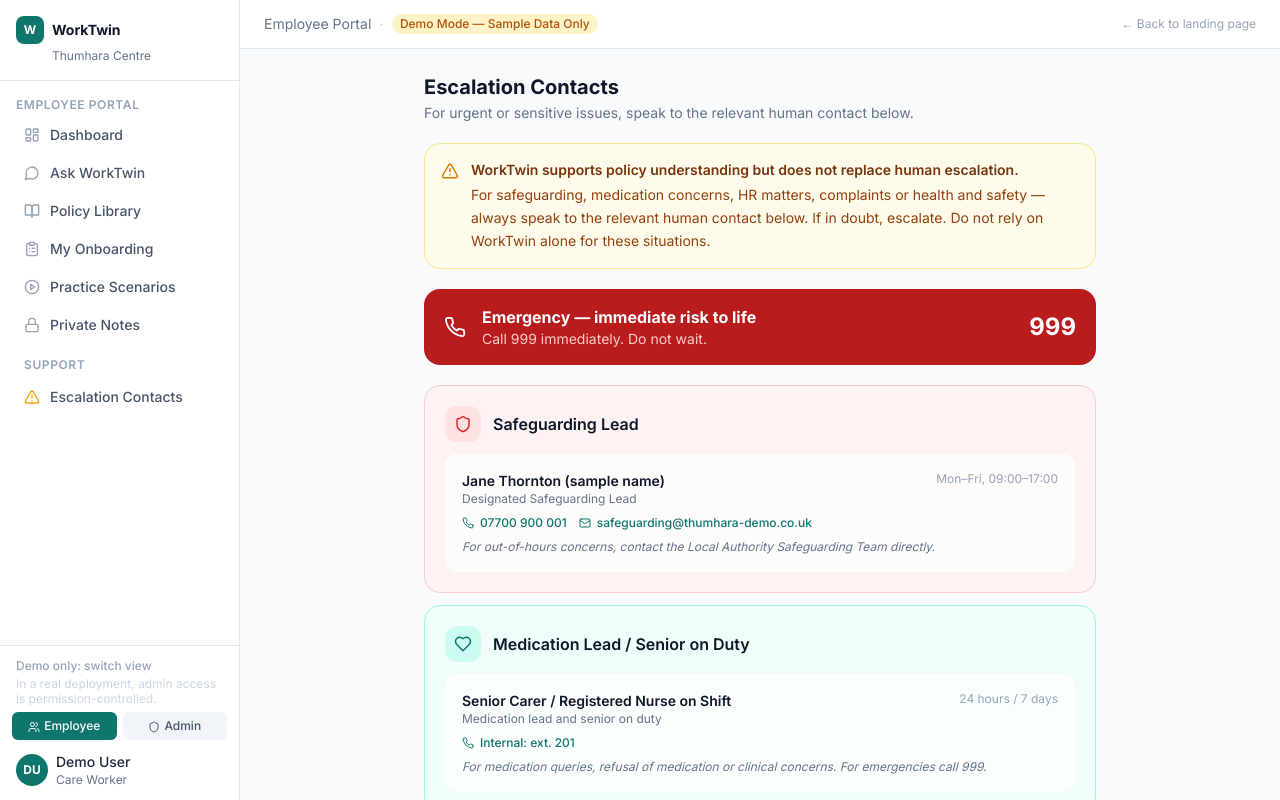
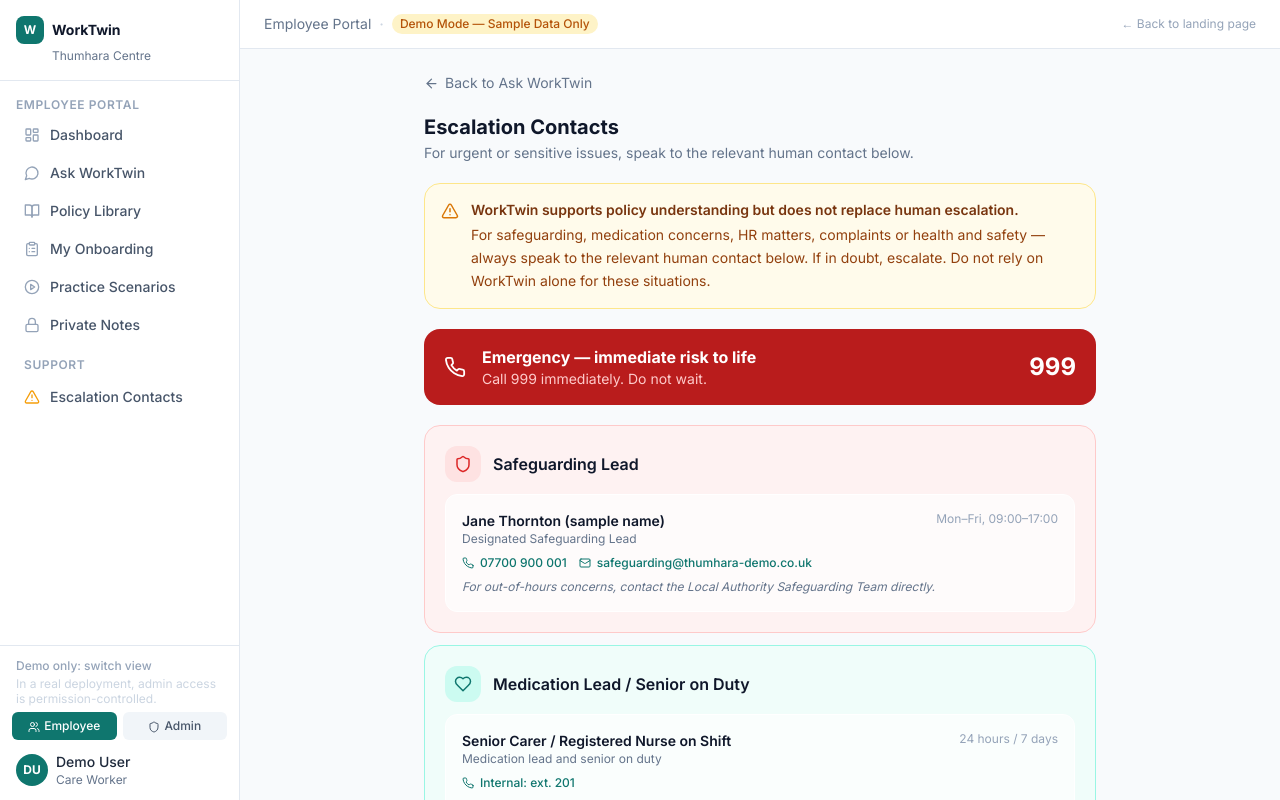
Before and after one commit to inaambasit/worktwin-care-pilot, a Next.js app in the folder frontend/: page /escalation in a window 1280 px wide. Built offline with nearby package versions, Linux system fonts and the light colour scheme.

Commit message:
Add back link to Ask from escalation contacts

```diff
--- a/frontend/app/escalation/page.tsx
+++ b/frontend/app/escalation/page.tsx
@@ -1,5 +1,6 @@
+import Link from 'next/link'
 import AppLayout from '@/components/AppLayout'
-import { Phone, Mail, AlertTriangle, Shield, Heart, Users, Activity, Star, MessageSquare } from 'lucide-react'
+import { Phone, Mail, AlertTriangle, Shield, Heart, Users, Activity, Star, MessageSquare, ArrowLeft } from 'lucide-react'
 
 interface Contact {
   name: string
@@ -115,6 +116,14 @@ export default function EscalationPage() {
   return (
     <AppLayout>
       <div className="max-w-2xl mx-auto space-y-5">
+        <Link
+          href="/ask"
+          className="flex items-center gap-1.5 text-sm text-slate-500 hover:text-teal-700 transition-colors"
+        >
+          <ArrowLeft size={15} />
+          Back to Ask WorkTwin
+        </Link>
+
         <div>
           <h1 className="text-xl font-bold text-slate-900">Escalation Contacts</h1>
           <p className="text-sm text-slate-500 mt-0.5">
```
